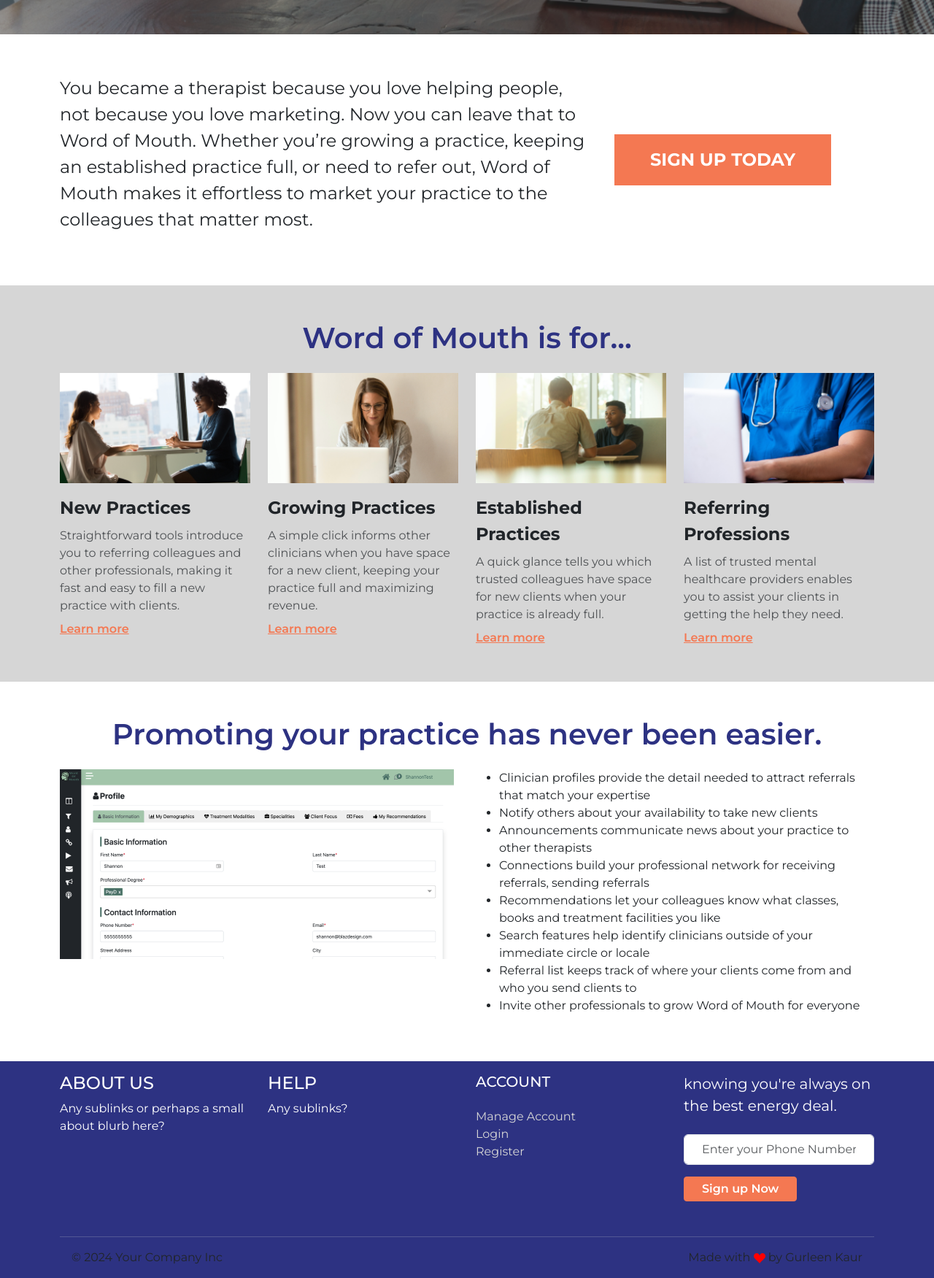
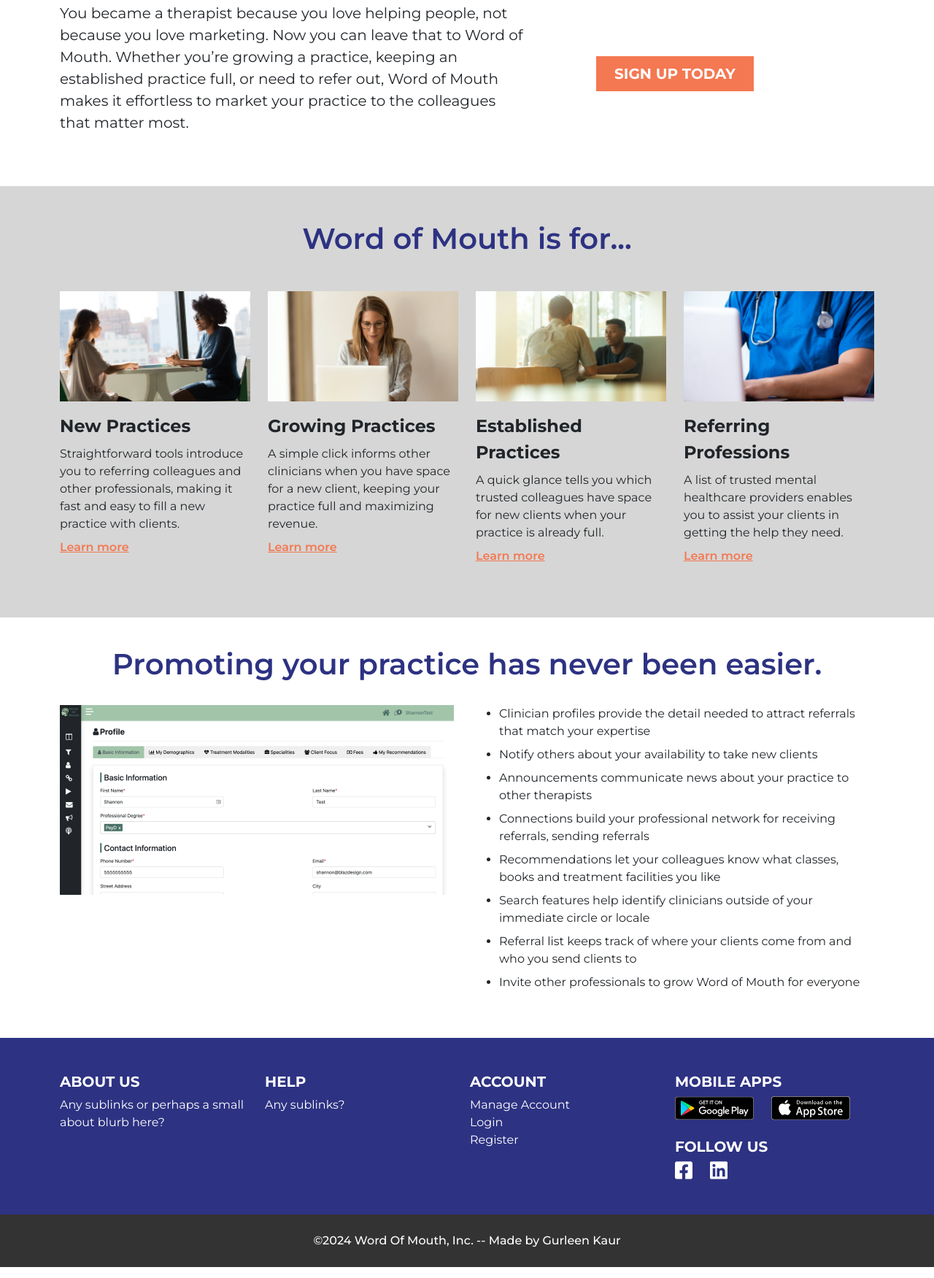
Before and after one commit to gurleen124/word-of-mouth, a website: page index.html in a window 1280 px wide. Shown: the part 747-2498 px from the top of the page at 73% size. Drawn offline with Linux system fonts and the light colour scheme.

Commit message:
responsive

```diff
--- a/assets/sass/_custom.scss
+++ b/assets/sass/_custom.scss
@@ -1,4 +1,4 @@
-.bg-hero{
+.bg-hero {
     background-image: url(/assets/images/hero-bg.png);
     background-size: cover;
     background-repeat: no-repeat;
--- a/assets/sass/_variables.scss
+++ b/assets/sass/_variables.scss
@@ -1,6 +1,6 @@
 /*=== color variables ===*/
 $primary-color: #2D3282;
-$secondary-color: #D6D6D6;;
+$secondary-color: #D6D6D6;
 $success-color: #198754;
 $info-color: #C4C4C4;
 $warning-color: #F47852;
--- a/index.html
+++ b/index.html
@@ -14,34 +14,35 @@
 <body>
     <!-- header section -->
     <header>
-        <nav class="navbar navbar-expand-lg sticky-top px-3 py-2 bg-white bg-opacity-75">
+        <nav class="navbar navbar-expand-lg">
             <div class="container px-3">
-                <a class="navbar-brand" href="#"><img src="./assets/images/Logo.png" height="56px" alt="logo"></a>
+                <a class="navbar-brand" href="#"><img src="./assets/images/Logo.png" height="56px" alt="logo" class="img-fluid"></a>
                 <button class="navbar-toggler" type="button" data-bs-toggle="collapse"
                     data-bs-target="#navbarSupportedContent" aria-controls="navbarSupportedContent"
                     aria-expanded="false" aria-label="Toggle navigation">
                     <span class="navbar-toggler-icon"></span>
                 </button>
                 <div class="collapse navbar-collapse fw-semibold lh-sm" id="navbarSupportedContent">
-                    <ul class="navbar-nav mb-2 mb-lg-0 ms-auto gap-lg-3">
+                    <ul class="navbar-nav ms-auto gap-lg-3">
                         <li class="nav-item">
-                            <a class="nav-link" aria-current="page" href="#">Home</a>
+                            <a class="nav-link text-dark" aria-current="page" href="#">Home</a>
                         </li>
                         <li class="nav-item">
-                            <a class="nav-link" href="#">About Us</a>
+                            <a class="nav-link text-dark" href="#">About Us</a>
                         </li>
                         <li class="nav-item">
-                            <a class="nav-link" href="#">Contact Us</a>
+                            <a class="nav-link text-dark" href="#">Contact Us</a>
                         </li>
                         <li class="nav-item">
-                            <a class="nav-link" href="#">Blog</a>
+                            <a class="nav-link text-dark" href="#">Blog</a>
+                        </li>
+                        <li class="nav-item">
+                            <a class="btn btn-warning text-white rounded-0 px-2 py-1" href="#" role="button"><img
+                                    src="./assets/images/vector.png" alt="vector-account"><span
+                                    class="ms-2">Account</span>
+                            </a>
                         </li>
                     </ul>
-                    <div class="d-flex ms-lg-4">
-                        <a class="btn btn-warning text-white rounded-0 px-2 py-1 ms-3" href="#" role="button"><img
-                                src="./assets/images/vector.png" alt="vector-account"><span class="ms-2">Account</span>
-                        </a>
-                    </div>
                 </div>
             </div>
         </nav>
@@ -50,16 +51,17 @@
     <!-- main section -->
     <main>
         <!-- hero section -->
-        <section class="bg-hero h-100">
+        <section class="bg-hero py-5">
             <div class="container py-5">
                 <div class="row py-5">
-                    <div class="col-lg-7 text-white py-5">
+                    <div class="col-lg-7 text-white">
                         <h1 class="fw-bold display-4">Marketing Made Easy for Mental Health Practices</h1>
-                        <p class="fw-medium fs-2 mb-5">Word of Mouth keeps your practice full</p>
-                        <a class="btn btn-warning text-white lh-base rounded-1 px-5 py-3 mb-5 fw-bold me-3 text-uppercase fs-4"
-                            href="#" role="button"><span>Sign Up Today</span>
+                        <p class="fw-medium fs-3 mb-4">Word of Mouth keeps your practice full</p>
+                        <a class="btn btn-warning text-white rounded-0 px-4 py-2 fw-bold text-uppercase fs-5" href="#"
+                            role="button"><span>Sign Up Today</span>
                         </a>
                     </div>
+                    <div class="col-lg-5"></div>
                 </div>
             </div>
         </section>
@@ -67,15 +69,15 @@
         <!-- about section -->
         <section class="container">
             <div class="row align-items-center my-5 py-2">
-                <div class="col-lg-8">
-                    <p class="fs-4">You became a therapist because you love helping people, not because you love
+                <div class="col-lg-7">
+                    <p class="fs-5">You became a therapist because you love helping people, not because you love
                         marketing. Now you
                         can leave that to Word of Mouth. Whether you’re growing a practice, keeping an established
                         practice full, or need to refer out, Word of Mouth makes it effortless to market your practice
                         to the colleagues that matter most. </p>
                 </div>
-                <div class="col-lg-4">
-                    <a class="btn btn-warning text-white rounded-0 px-5 py-3 fw-bold text-uppercase fs-4" href="#"
+                <div class="col-lg-4 text-center">
+                    <a class="btn btn-warning text-white rounded-0 px-4 py-2 fw-bold text-uppercase fs-5" href="#"
                         role="button"><span>Sign Up Today</span>
                     </a>
                 </div>
@@ -85,81 +87,71 @@
         <!-- features section -->
         <section class="bg-secondary">
             <div class="container">
-                <h2 class="text-primary fs-1 fw-semibold text-center pt-5 pb-3">Word of Mouth is for...</h2>
+                <h2 class="text-primary fs-1 fw-semibold text-center py-5 mb-0">Word of Mouth is for...</h2>
                 <div class="row pb-5">
-                    <div class="col-lg-3">
+                    <div class="col-lg-3 mb-4">
                         <img src="./assets/images/new-practices.png" class="card-img-top" alt="new-practices">
-                        <div class="ps-0">
                         <h4 class="fw-bold lh-base mt-3">New Practices</h4>
-                            <p class="text-body-secondary mb-2">Straightforward tools introduce you to referring
+                        <p class="mb-2">Straightforward tools introduce you to referring
                             colleagues and other professionals, making it fast and easy to fill a new practice
                             with clients. </p>
                         <a href="#" class="text-warning fw-semibold">Learn more</a>
                     </div>
-                    </div>
-                    <div class="col-lg-3">
+                    <div class="col-lg-3 mb-4">
                         <img src="./assets/images/growing-sales.png" class="card-img-top" alt="growing-practices">
-                        <div class="ps-0">
                         <h4 class="fw-bold lh-base mt-3">Growing Practices</h4>
-                            <p class="text-body-secondary mb-2">A simple click informs other clinicians when you
+                        <p class="mb-2">A simple click informs other clinicians when you
                             have space for a new client, keeping your practice full and maximizing revenue. </p>
                         <a href="#" class="text-warning fw-semibold">Learn more</a>
                     </div>
-                    </div>
-                    <div class="col-lg-3">
+                    <div class="col-lg-3 mb-4">
                         <img src="./assets/images/established-practices.png" class="card-img-top"
                             alt="established-practices">
-                        <div class="ps-0">
                         <h4 class="fw-bold lh-base mt-3">Established Practices</h4>
-                            <p class="text-body-secondary mb-2">A quick glance tells you which trusted colleagues
+                        <p class="mb-2">A quick glance tells you which trusted colleagues
                             have space for new clients when your practice is already full. </p>
                         <a href="#" class="text-warning fw-semibold">Learn more</a>
                     </div>
-                    </div>
-                    <div class="col-lg-3">
+                    <div class="col-lg-3 mb-4">
                         <img src="./assets/images/referring-profession.png" class="card-img-top"
                             alt="referring-profession">
-                        <div class="ps-0">
                         <h4 class="fw-bold lh-base mt-3">Referring Professions</h4>
-                            <p class="text-body-secondary mb-2">A list of trusted mental healthcare providers
+                        <p class="mb-2">A list of trusted mental healthcare providers
                             enables you to assist your clients in getting the help they need. </p>
                         <a href="#" class="text-warning fw-semibold">Learn more</a>
-                        </div>
                     </div>
                 </div>
             </div>
         </section>
         <!-- /features section -->
         <!-- promoting section -->
-        <section>
-            <div class="container">
-                <h2 class="text-primary fs-1 fw-semibold text-center pt-5 pb-3">Promoting your practice has never been
+        <section class="container pt-3">
+            <h2 class="text-primary fs-1 fw-semibold text-center py-4">Promoting your practice has never been
                 easier. </h2>
             <div class="row">
-                    <div class="col-lg-6">
-                        <img src="./assets/images/profile.png" alt="profile-screenshot">
+                <div class="col-lg-6 mb-4">
+                    <img src="./assets/images/profile.png" alt="profile-screenshot" class="img-fluid">
                 </div>
                 <div class="col-lg-6">
                     <ul>
-                            <li>Clinician profiles provide the detail needed to attract referrals that match your
+                        <li class="mb-2">Clinician profiles provide the detail needed to attract referrals that match your
                             expertise
                         </li>
-                            <li>Notify others about your availability to take new clients
+                        <li class="mb-2">Notify others about your availability to take new clients
                         </li>
-                            <li>Announcements communicate news about your practice to other therapists
+                        <li class="mb-2">Announcements communicate news about your practice to other therapists
                         </li>
-                            <li>Connections build your professional network for receiving referrals, sending referrals
+                        <li class="mb-2">Connections build your professional network for receiving referrals, sending referrals
                         </li>
-                            <li>Recommendations let your colleagues know what classes, books and treatment facilities
+                        <li class="mb-2">Recommendations let your colleagues know what classes, books and treatment facilities
                             you like
                         </li>
-                            <li>Search features help identify clinicians outside of your immediate circle or locale
+                        <li class="mb-2">Search features help identify clinicians outside of your immediate circle or locale
                         </li>
-                            <li>Referral list keeps track of where your clients come from and who you send clients to
+                        <li class="mb-2">Referral list keeps track of where your clients come from and who you send clients to
                         </li>
-                            <li>Invite other professionals to grow Word of Mouth for everyone </li>
+                        <li class="mb-2">Invite other professionals to grow Word of Mouth for everyone </li>
                     </ul>
-                    </div>
                 </div>
         </section>
         <!-- /promoting section -->
@@ -167,48 +159,44 @@
     <!-- /main section -->
     <!-- footer section -->
     <footer>
-        <!-- footer top -->
         <section class="bg-primary">
             <div class="container">
-                <div class="row my-5 pt-3 justify-content-between text-white">
+                <div class="row mt-5 py-5 pe-3 text-white">
                     <div class="col-lg-3">
-                        <h4>ABOUT US</h4>
+                        <h5 class="text-uppercase fw-bold">ABOUT US</h5>
                         <p>Any sublinks or perhaps a small about blurb here?</p>
                     </div>
                     <div class="col-lg-3">
-                        <h4>HELP</h4>
+                        <h5 class="text-uppercase fw-bold">HELP</h5>
                         <p>Any sublinks?</p>
                     </div>
                     <div class="col-lg-3">
-                        <h5 class="mb-lg-4 text-uppercase">Account</h5>
-                        <ul class="list-unstyled text-secondary">
+                        <h5 class="text-uppercase fw-bold">Account</h5>
+                        <ul class="list-unstyled">
                             <li><a href="#" class="text-reset text-decoration-none">Manage Account</a></li>
                             <li><a href="#" class="text-reset text-decoration-none">Login</a></li>
                             <li><a href="#" class="text-reset text-decoration-none">Register</a></li>
                         </ul>
                     </div>
                     <div class="col-lg-3">
-                        <div class="fs-5 mb-4">knowing you're always on the best energy deal.</div>
-                        <div><input type="tel" class="form-control py-2 px-4 mb-3" placeholder="Enter your Phone Number"
-                                aria-label="phone" aria-describedby="basic-addon1">
-                            <a class="btn btn-warning text-white rounded-1 px-4 py-1 fw-semibold" href="#" role="button">Sign up
-                                Now
-                            </a>
+                        <h5 class="text-uppercase fw-bold">Mobile Apps</h5>
+                        <div class="d-md-flex d-grid">
+                            <img src="./assets/images/google-play-badge 1.svg" alt="play-store" class="img-fluid">
+                            <img src="./assets/images/app_store_badge 1.svg" alt="app-store" class="ms-md-4 ms-0 mt-2 mt-md-0 img-fluid">
+                        </div>
+                        <h5 class="text-uppercase fw-bold mt-4">Follow us</h5>
+                        <div class="d-flex">
+                            <img src="./assets/images/fb.png" alt="facebook" class="img-fluid">
+                            <img src="./assets/images/linkedin.png" alt="linkedin" class="ms-4 img-fluid">
                         </div>
                     </div>
                 </div>
-                <hr class="mb-0 border-secondary-subtle">
-                <div class="row p-3">
-                    <div class="col-lg-6 text-start">© 2024 Your Company Inc</div>
-                    <div class="col-lg-6 text-end">Made with <span><svg xmlns="http://www.w3.org/2000/svg" width="16"
-                                height="16" fill="red" class="bi bi-suit-heart-fill" viewBox="0 0 16 16">
-                                <path
-                                    d="M4 1c2.21 0 4 1.755 4 3.92C8 2.755 9.79 1 12 1s4 1.755 4 3.92c0 3.263-3.234 4.414-7.608 9.608a.513.513 0 0 1-.784 0C3.234 9.334 0 8.183 0 4.92 0 2.755 1.79 1 4 1" />
-                            </svg></span> by Gurleen Kaur</div>
+            </div>
+            <div class="bg-dark">
+                <div class="text-white text-center py-4 fw-medium">©2024 Word Of Mouth, Inc. -- Made by Gurleen Kaur
                 </div>
             </div>
         </section>
-        <!-- /footer top -->
     </footer>
     <!-- /footer section -->
 </body>
```
Also changed, not shown: assets/images/app_store_badge 1.svg (added), assets/images/fb.png (added), assets/images/google-play-badge 1.svg (added), assets/images/linkedin.png (added). Lines whose indentation alone changed are shown as unchanged.
